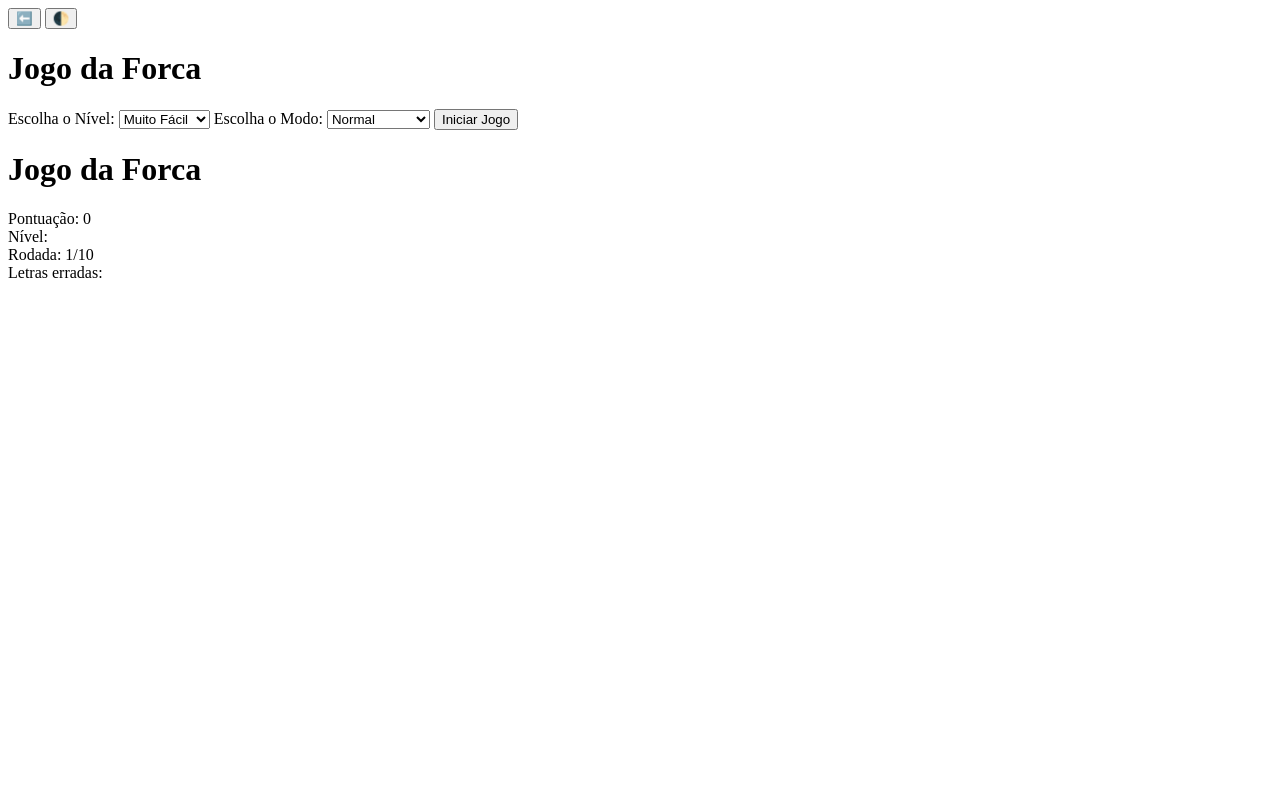
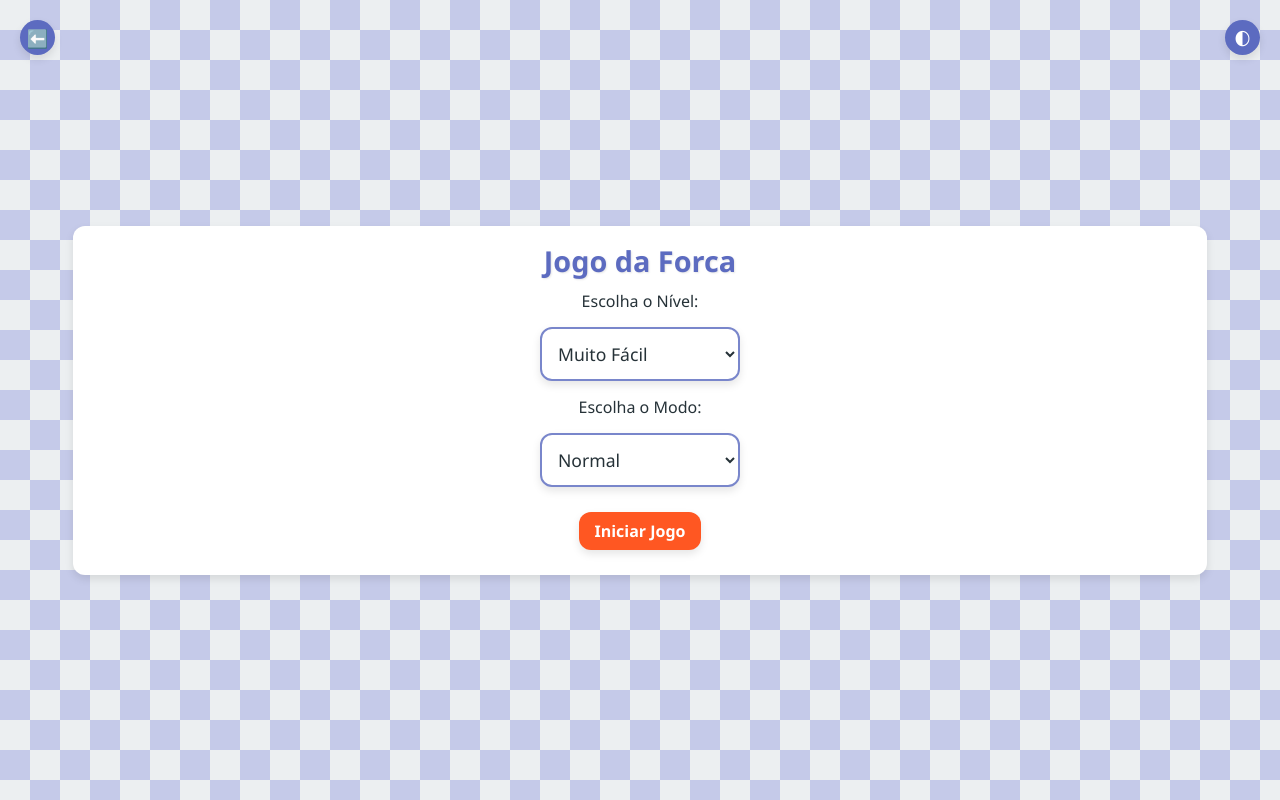
Before and after one commit to DadosCoelho/Dice-Hopper-16, a plain HTML site: page games/Jogo-Da-Forca/index.html in a window 1280 px wide. Drawn offline with Linux system fonts and the light colour scheme; the site is published under a folder, as on GitHub Pages, so addresses that start at the root find nothing.

Commit message:
fix: update resource paths for styles and scripts

```diff
--- a/games/Jogo-Da-Forca/index.html
+++ b/games/Jogo-Da-Forca/index.html
@@ -4,7 +4,7 @@
   <meta charset="UTF-8">
   <meta name="viewport" content="width=device-width, initial-scale=1.0">
   <title>Jogo da Forca</title>
-  <link rel="stylesheet" href="/games/jogo-da-forca/styles.css">
+  <link rel="stylesheet" href="styles.css">
   <link rel="icon" type="image/png" href="https://avatars.githubusercontent.com/u/165790519?v=4">
 </head>
 <body>
@@ -70,6 +70,6 @@
       <button id="restart-game" style="display: none;">Voltar ao Início</button>
     </div>
   </div>
-  <script src="/games/jogo-da-forca/script.js"></script>
+  <script src="script.js"></script>
 </body>
 </html>
--- a/games/Jogo-Da-Forca/script.js
+++ b/games/Jogo-Da-Forca/script.js
@@ -69,7 +69,7 @@ function normalizeLetter(letter) {
 
 async function loadWords() {
     try {
-        const response = await fetch('/games/jogo-da-forca/words.json');
+        const response = await fetch('words.json');
         if (!response.ok) throw new Error('Falha ao carregar words.json');
         words = (await response.json()).words;
         if (!words || words.length === 0) throw new Error('Nenhuma palavra encontrada no JSON');
```
